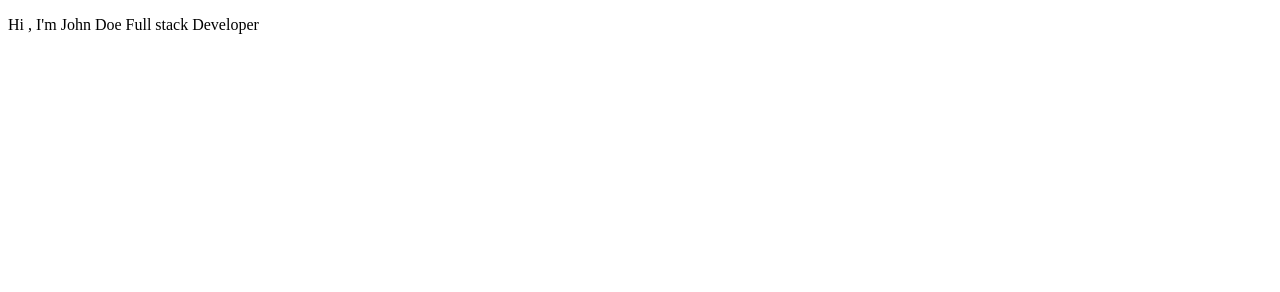
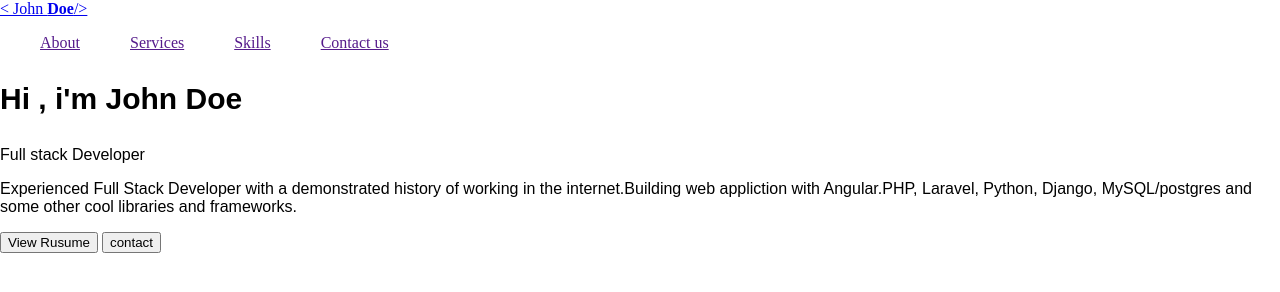
Before and after one commit to mwaniki-Titus/Titoh-Mwaniki-portfolio, a plain HTML site: page index.html in a window 1280 px wide. Drawn offline with Linux system fonts and the light colour scheme; files that its build step writes are made by us from their sources.

Commit message:
defined navigation bar for the landing page

```diff
--- a/index.html
+++ b/index.html
@@ -1,14 +1,53 @@
 <!DOCTYPE html>
-<html>
+<html lang="en">
 <head>
-    <p >
-        Hi , I'm John Doe
-        Full stack Developer
-     <a href=".css"></a>
-    </p>
-
+    <meta charset="UTF-8">
+    <meta http-equiv="X-UA-Compatible" content="IE=edge">
+    <meta name="viewport" content="width=device-width, initial-scale=1.0">
+    <title>Document</title>
+    <link rel="stylesheet" href="./css/style.css">
 </head>
 <body>
-
+    <div class="nav bar">
+        <i--logo-->
+        <div id="logo">
+           <a href="/" class="logo-title">
+             < John <strong>Doe</strong>/>
+           </a>
+    </div>
+    <nav>
+        <ul>
+            <li>
+               <a href="">
+                About
+               </a>
+            </li>
+            <li>
+                <a href="">
+                    Services
+                </a>
+            </li>
+            <li>
+                <a href="">
+                    Skills
+                </a>
+            </li>
+            <li>
+                <a href="">
+                    Contact us
+                </a>
+            </li>
+        </ul>
+    </nav>
+    <p class="name-developer">Hi , i'm <strong>John Doe</strong></p>
+    <p class="proffesion-tittle">Full stack Developer</p>
+    <p>Experienced Full Stack Developer with a demonstrated history of working in the internet.Building web appliction with Angular.PHP, Laravel, Python, Django, MySQL/postgres and some other cool libraries and frameworks.</p>
+    <div>
+        <button class="view resume-button">View Rusume </button>
+        <button class="contact-button">contact</button>
+    </div>
+    <div>
+        <a href=""></a>
+    </div>
 </body>
 </html>
--- a/style.css
+++ b/style.css
@@ -0,0 +1,37 @@
+
+
+body {
+    padding: 0;
+    margin: 0;
+}
+
+.navbar {
+    display: flex;
+}
+
+nav ul {
+    display: flex;
+    list-style: none;
+
+}
+
+nav ul li {
+    padding-right: 50px;
+}
+p{
+    font-family: Arial;
+}
+.name-developer {
+
+    font-size: 30px;
+    font-weight: bold;
+}
+
+
+
+
+.proffesion.tittle {
+    font-size: 30px;
+    font-weight: bold;
+    line-height: 26px;
+}
```
